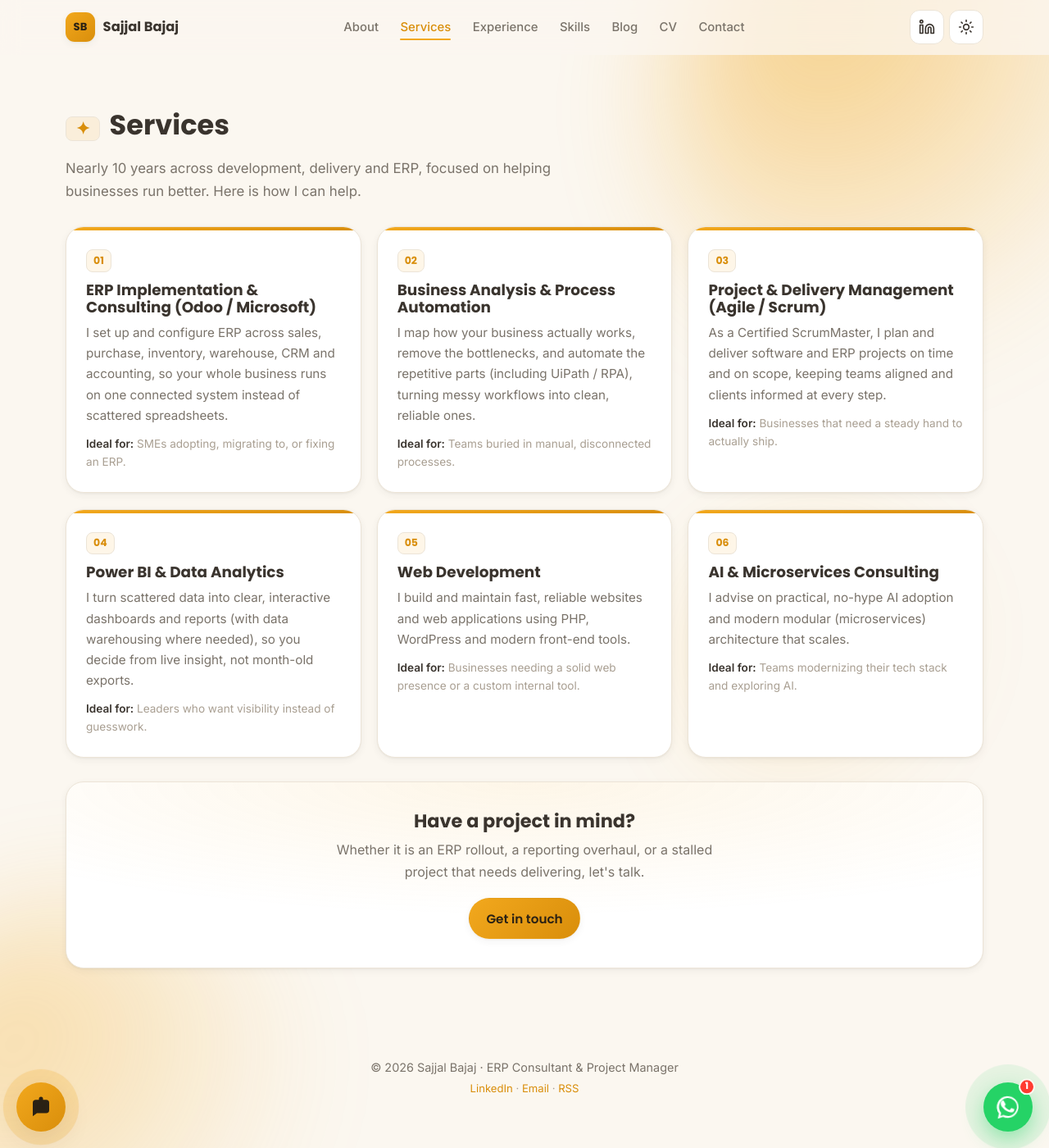
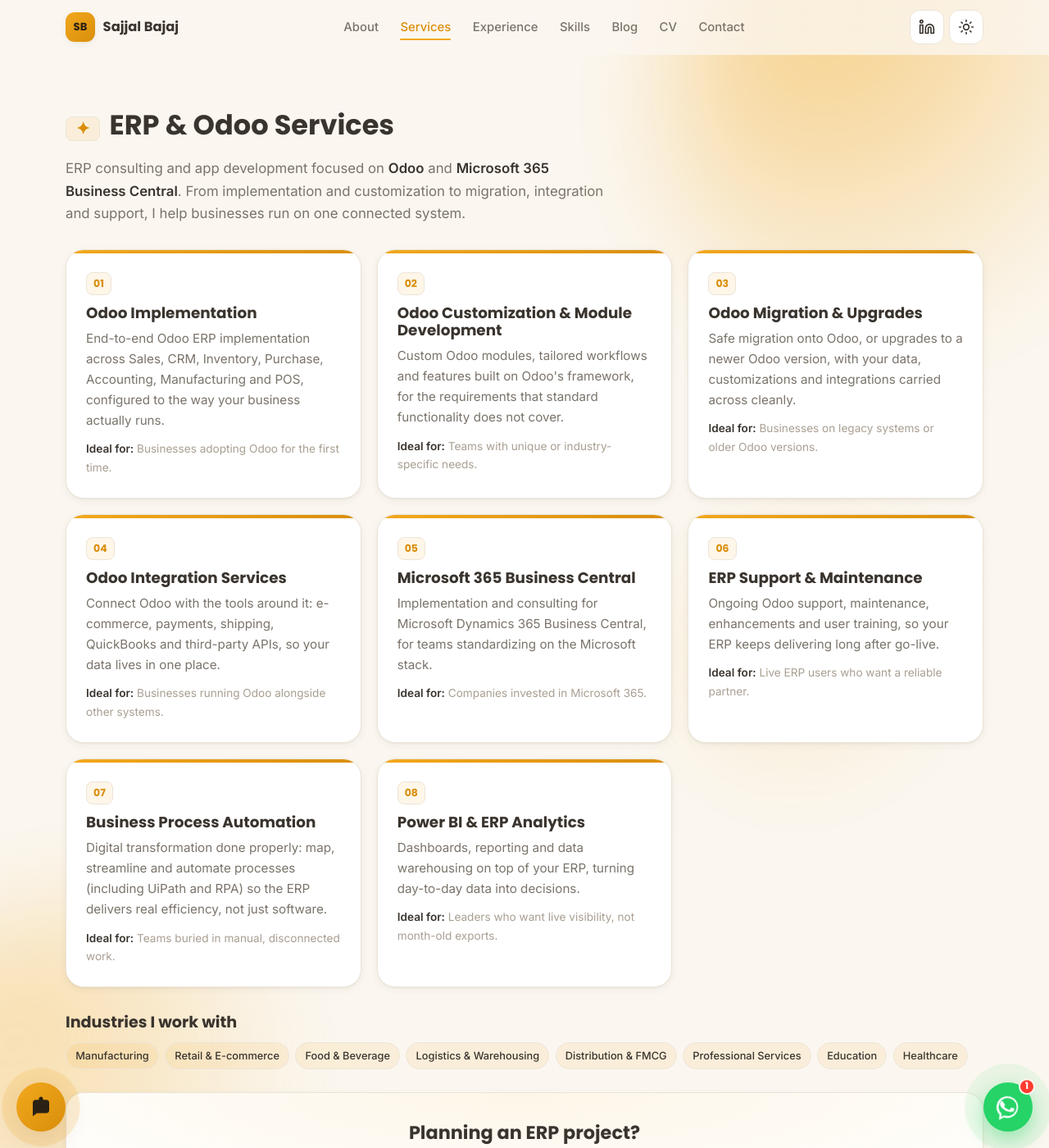
Before and after one commit to sajjalbajaj/sajjalbajaj.github.io, a Jekyll site: the page built from services.html, in a window 1280 px wide and 1400 px high. Shown: the whole window at 82% size. Built offline with Jekyll 4.4.1, drawn with Linux system fonts in a browser that asks for light colours; some of the changed text lies outside the part shown.

Commit message:
Services: refocus on ERP/Odoo with keyword-rich offerings + industries
Co-Authored-By: Claude Opus 4.8 <noreply@anthropic.com>

```diff
--- a/index.html
+++ b/index.html
@@ -199,7 +199,7 @@
       <h2 class="section-title reveal" id="services-h"><span class="section-title__no">02</span> Services</h2>
       <p class="svc__lead reveal">How I help businesses run better, from ERP and automation to analytics and delivery.</p>
       <div class="svc-grid reveal">
-        <div class="svc"><h3>ERP Implementation</h3><p>Odoo &amp; Microsoft ERP across sales, inventory, CRM and accounting, on one connected system.</p></div>
+        <div class="svc"><h3>Odoo &amp; ERP</h3><p>Odoo and Microsoft Business Central: implementation, customization, migration and support.</p></div>
         <div class="svc"><h3>Process Automation</h3><p>Business analysis plus UiPath / RPA to remove slow, manual, repetitive work.</p></div>
         <div class="svc"><h3>Project Delivery</h3><p>Agile and Scrum project management (CSM) that ships on time and on scope.</p></div>
         <div class="svc"><h3>Power BI &amp; Analytics</h3><p>Dashboards, reporting and data warehousing that turn data into decisions.</p></div>
--- a/services.html
+++ b/services.html
@@ -1,32 +1,48 @@
 ---
 layout: default
-title: Services
+title: "ERP & Odoo Consulting Services"
 permalink: /services/
-description: "ERP (Odoo & Microsoft) implementation, Power BI analytics, Agile project management, business analysis, web development and AI consulting by Sajjal Bajaj."
+description: "Odoo ERP implementation, customization, migration, integration, module development and support, plus Microsoft 365 Business Central, business process automation and Power BI, by Sajjal Bajaj."
 services:
-  - title: "ERP Implementation & Consulting (Odoo / Microsoft)"
-    desc: "I set up and configure ERP across sales, purchase, inventory, warehouse, CRM and accounting, so your whole business runs on one connected system instead of scattered spreadsheets."
-    ideal: "SMEs adopting, migrating to, or fixing an ERP."
-  - title: "Business Analysis & Process Automation"
-    desc: "I map how your business actually works, remove the bottlenecks, and automate the repetitive parts (including UiPath / RPA), turning messy workflows into clean, reliable ones."
-    ideal: "Teams buried in manual, disconnected processes."
-  - title: "Project & Delivery Management (Agile / Scrum)"
-    desc: "As a Certified ScrumMaster, I plan and deliver software and ERP projects on time and on scope, keeping teams aligned and clients informed at every step."
-    ideal: "Businesses that need a steady hand to actually ship."
-  - title: "Power BI & Data Analytics"
-    desc: "I turn scattered data into clear, interactive dashboards and reports (with data warehousing where needed), so you decide from live insight, not month-old exports."
-    ideal: "Leaders who want visibility instead of guesswork."
-  - title: "Web Development"
-    desc: "I build and maintain fast, reliable websites and web applications using PHP, WordPress and modern front-end tools."
-    ideal: "Businesses needing a solid web presence or a custom internal tool."
-  - title: "AI & Microservices Consulting"
-    desc: "I advise on practical, no-hype AI adoption and modern modular (microservices) architecture that scales."
-    ideal: "Teams modernizing their tech stack and exploring AI."
+  - title: "Odoo Implementation"
+    desc: "End-to-end Odoo ERP implementation across Sales, CRM, Inventory, Purchase, Accounting, Manufacturing and POS, configured to the way your business actually runs."
+    ideal: "Businesses adopting Odoo for the first time."
+  - title: "Odoo Customization & Module Development"
+    desc: "Custom Odoo modules, tailored workflows and features built on Odoo's framework, for the requirements that standard functionality does not cover."
+    ideal: "Teams with unique or industry-specific needs."
+  - title: "Odoo Migration & Upgrades"
+    desc: "Safe migration onto Odoo, or upgrades to a newer Odoo version, with your data, customizations and integrations carried across cleanly."
+    ideal: "Businesses on legacy systems or older Odoo versions."
+  - title: "Odoo Integration Services"
+    desc: "Connect Odoo with the tools around it: e-commerce, payments, shipping, QuickBooks and third-party APIs, so your data lives in one place."
+    ideal: "Businesses running Odoo alongside other systems."
+  - title: "Microsoft 365 Business Central"
+    desc: "Implementation and consulting for Microsoft Dynamics 365 Business Central, for teams standardizing on the Microsoft stack."
+    ideal: "Companies invested in Microsoft 365."
+  - title: "ERP Support & Maintenance"
+    desc: "Ongoing Odoo support, maintenance, enhancements and user training, so your ERP keeps delivering long after go-live."
+    ideal: "Live ERP users who want a reliable partner."
+  - title: "Business Process Automation"
+    desc: "Digital transformation done properly: map, streamline and automate processes (including UiPath and RPA) so the ERP delivers real efficiency, not just software."
+    ideal: "Teams buried in manual, disconnected work."
+  - title: "Power BI & ERP Analytics"
+    desc: "Dashboards, reporting and data warehousing on top of your ERP, turning day-to-day data into decisions."
+    ideal: "Leaders who want live visibility, not month-old exports."
+industries:
+  - Manufacturing
+  - Retail & E-commerce
+  - Food & Beverage
+  - Logistics & Warehousing
+  - Distribution & FMCG
+  - Professional Services
+  - Education
+  - Healthcare
 ---
 <section class="section">
-  <h1 class="section-title reveal"><span class="section-title__no">✦</span> Services</h1>
-  <p class="services__lead reveal">Nearly 10 years across development, delivery and ERP, focused on helping businesses
-  run better. Here is how I can help.</p>
+  <h1 class="section-title reveal"><span class="section-title__no">✦</span> ERP &amp; Odoo Services</h1>
+  <p class="services__lead reveal">ERP consulting and app development focused on <strong>Odoo</strong> and
+  <strong>Microsoft 365 Business Central</strong>. From implementation and customization to migration,
+  integration and support, I help businesses run on one connected system.</p>
 
   <div class="services__grid">
     {% for s in page.services %}
@@ -39,9 +55,17 @@ services:
     {% endfor %}
   </div>
 
+  <div class="services__industries reveal">
+    <h2 class="services__ind-title">Industries I work with</h2>
+    <ul class="tags">
+      {% for i in page.industries %}<li>{{ i }}</li>{% endfor %}
+    </ul>
+  </div>
+
   <div class="services__cta card reveal">
-    <h2>Have a project in mind?</h2>
-    <p>Whether it is an ERP rollout, a reporting overhaul, or a stalled project that needs delivering, let's talk.</p>
+    <h2>Planning an ERP project?</h2>
+    <p>Whether it is a fresh Odoo implementation, a migration, or getting more from the ERP you already
+    run, let's talk about it.</p>
     <a class="btn btn--primary" href="{{ '/#contact' | relative_url }}">Get in touch</a>
   </div>
 </section>
--- a/styles.css
+++ b/styles.css
@@ -665,6 +665,9 @@ a.chip:hover { transform: translateY(-2px); border-color: var(--accent); box-sha
 
 /* ---------- Services page ---------- */
 .services__lead { color: var(--muted); max-width: 62ch; margin: -.4rem 0 1.8rem; font-size: 1.05rem; }
+.services__lead strong { color: var(--text); }
+.services__industries { margin-top: 2rem; }
+.services__ind-title { font-family: var(--font-head); font-size: 1.2rem; font-weight: 700; margin-bottom: .8rem; }
 .services__grid { display: grid; grid-template-columns: repeat(auto-fit, minmax(300px, 1fr)); gap: 1.2rem; }
 .service-card { position: relative; overflow: hidden; background: var(--surface); border: 1px solid var(--hairline);
                 border-radius: var(--radius); padding: 1.6rem 1.5rem; box-shadow: var(--shadow-sm);
```
